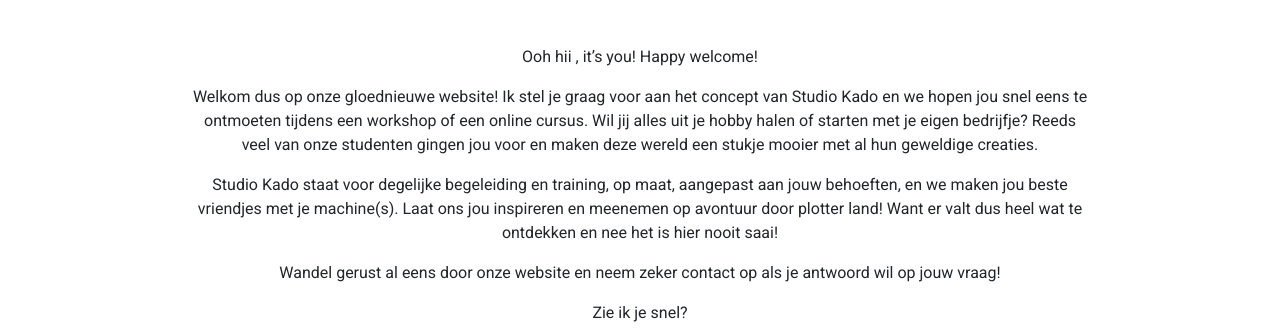
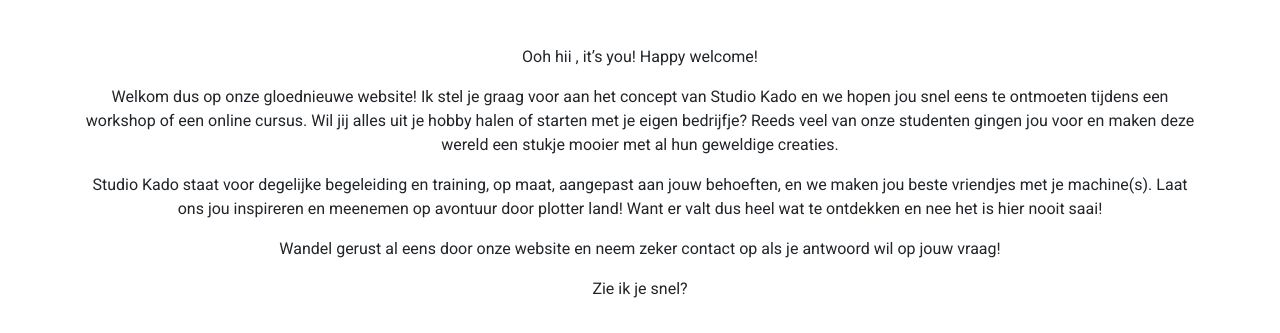
Before and after one commit to MathieuDJ/studiokado, a plain HTML site: page index.html in a window 1280 px wide. Shown: the part 467-800 px from the top of the page. Drawn offline with nearby package versions, Linux system fonts and the light colour scheme.

Commit message:
Update index.html

```diff
--- a/index.html
+++ b/index.html
@@ -68,22 +68,22 @@
         </div>
     </section>
 
-    <div id="customp">
-    <p>
+    <div id="customp container">
+    <p class="text-center">
         Ooh hii , it’s you! Happy welcome!
     </p>
-    <p>
+    <p class="text-center">
         Welkom dus op onze gloednieuwe website! Ik stel je graag voor aan het concept van Studio Kado en we hopen jou snel eens te ontmoeten tijdens een workshop of een online cursus.
         Wil jij alles uit je hobby halen of starten met je eigen bedrijfje? Reeds veel van onze studenten gingen jou voor en maken deze wereld een stukje mooier met al hun geweldige creaties.
     </p>
-    <p>
+    <p class="text-center">
         Studio Kado staat voor degelijke begeleiding en training, op maat, aangepast aan jouw behoeften, en we maken jou beste vriendjes met je machine(s).
         Laat ons jou inspireren en meenemen op avontuur door plotter land! Want er valt dus heel wat te ontdekken en nee het is hier nooit saai!
     </p>
-    <p>
+    <p class="text-center">
         Wandel gerust al eens door onze website en neem zeker contact op als je antwoord wil op jouw vraag!
     </p>
-    <p>
+    <p class="text-center">
         Zie ik je snel?
     </p>
     </div>
```
